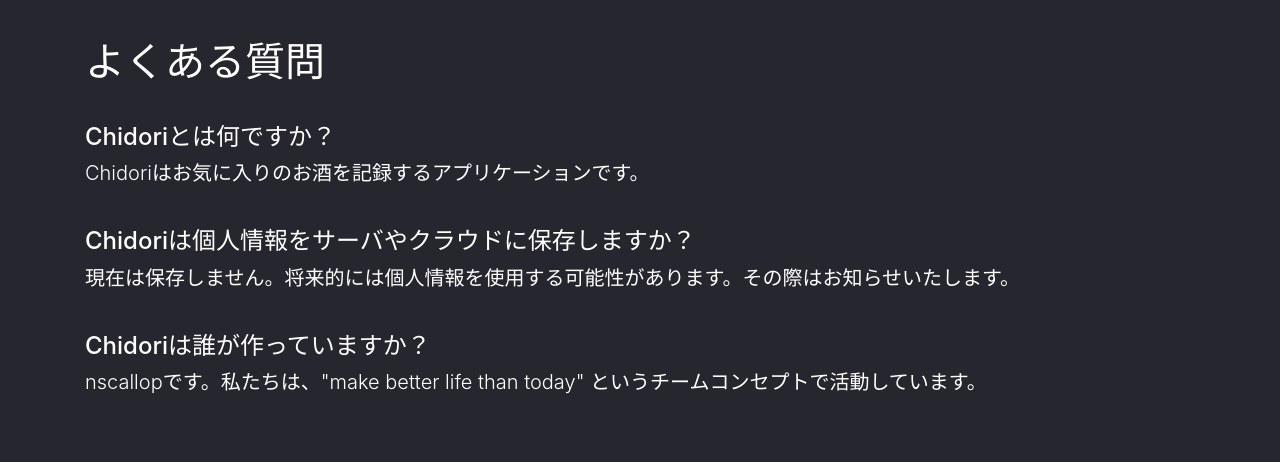
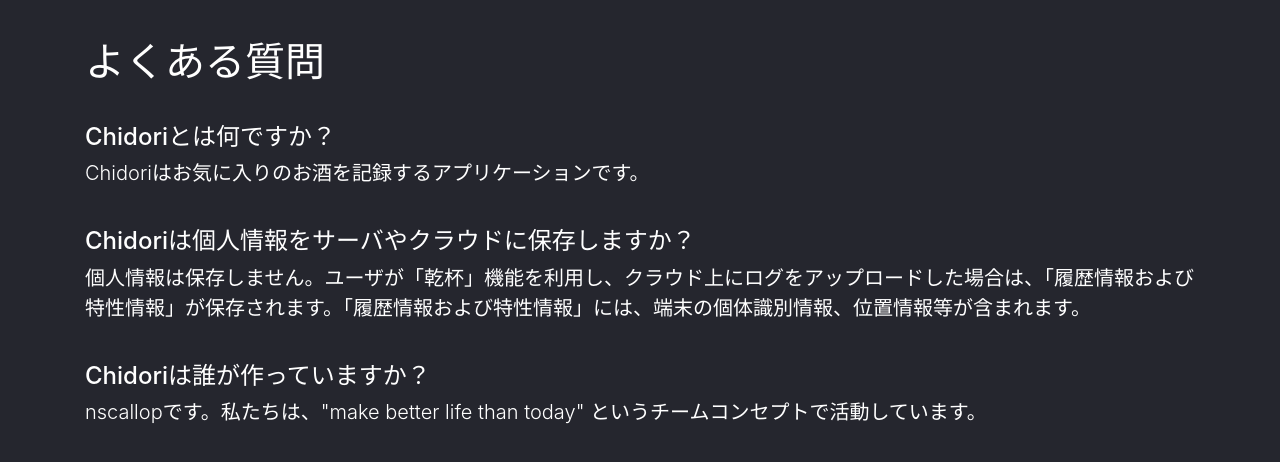
Before and after one commit to nscallop/chidori, a website: page app/ja-JP/faq.html in a window 1280 px wide. Drawn offline with Linux system fonts and the light colour scheme.

Commit message:
update faq.html
乾杯機能の追加に伴い、個人情報の回答を修正。

```diff
--- a/app/ja-JP/faq.html
+++ b/app/ja-JP/faq.html
@@ -25,7 +25,7 @@
 
   	<div class="page-header">
   	  <h2 class="header-title">Chidoriは個人情報をサーバやクラウドに保存しますか？</h2>
-  	  <p class="lead">現在は保存しません。将来的には個人情報を使用する可能性があります。その際はお知らせいたします。</p>
+  	  <p class="lead">個人情報は保存しません。ユーザが「乾杯」機能を利用し、クラウド上にログをアップロードした場合は、「履歴情報および特性情報」が保存されます。「履歴情報および特性情報」には、端末の個体識別情報、位置情報等が含まれます。</p>
   	</div>
 
     <div class="page-header">
```
